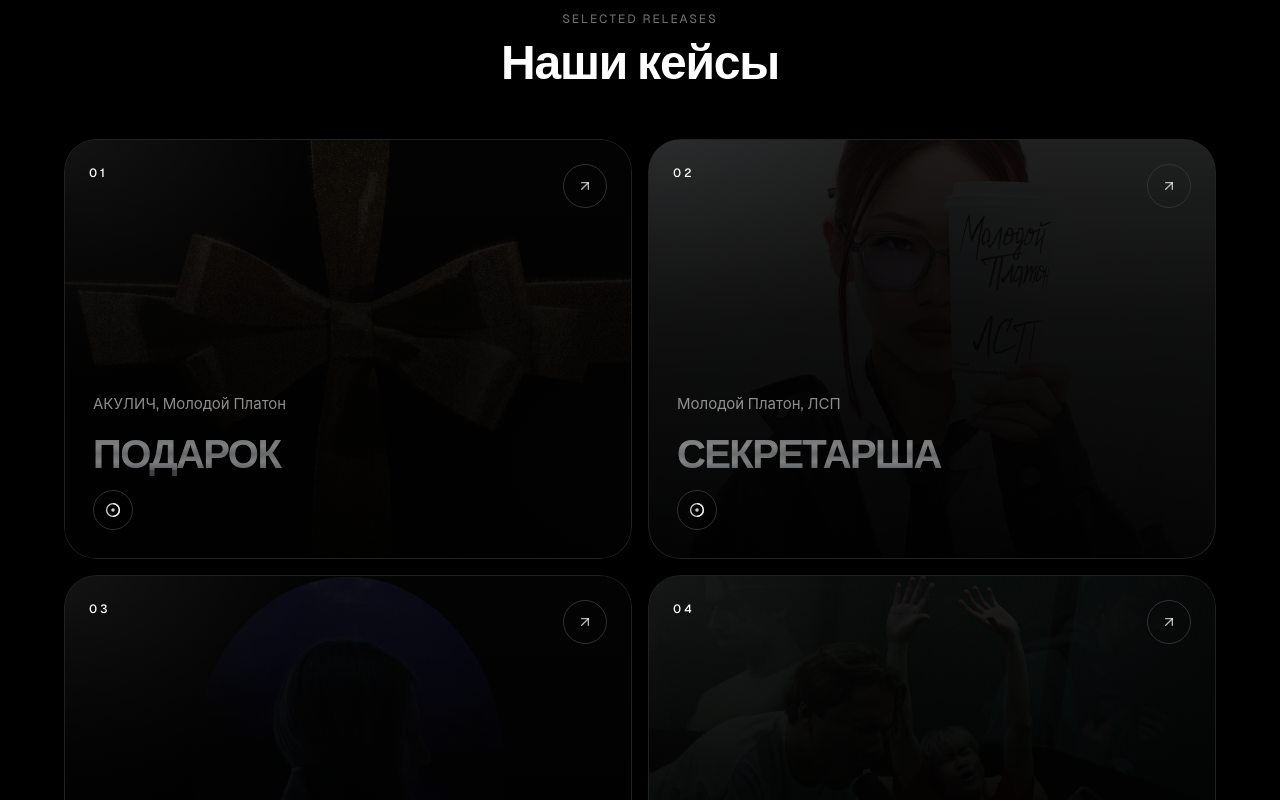
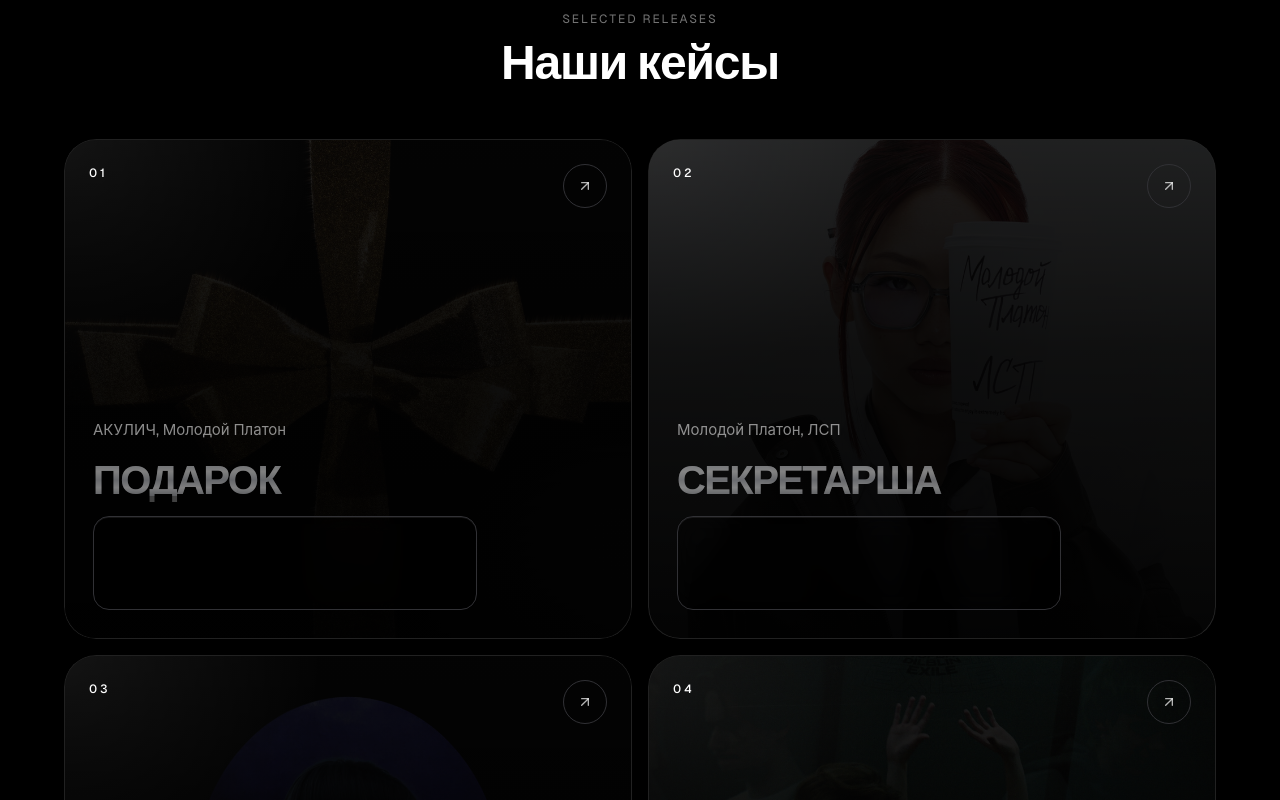
Before and after one commit to YaroslavSigidin/PULSAR, a React (Vite) app: page / in a window 1280 px wide. Shown: the part 3920-4720 px from the top of the page. Built offline with nearby package versions, Linux system fonts and the light colour scheme; no server answers.

Commit message:
Add Yandex players to case cards

```diff
--- a/src/components/sections/CasesSection.tsx
+++ b/src/components/sections/CasesSection.tsx
@@ -91,25 +91,31 @@
   },
 ] as const
 
-function YandexMusicLogo({ className = 'h-4 w-4' }: { className?: string }) {
-  return (
-    <svg viewBox="0 0 24 24" aria-hidden="true" className={className} fill="none">
-      <circle cx="12" cy="12" r="8.5" stroke="currentColor" strokeWidth="1.8" />
-      <path d="M12 3.5a8.5 8.5 0 0 1 0 17" stroke="currentColor" strokeWidth="1.8" />
-      <circle cx="12" cy="12" r="2.35" fill="currentColor" />
-    </svg>
-  )
+function getYandexPlayerUrl(url: string) {
+  const { pathname } = new URL(url)
+  const [, albumId, trackId] = pathname.match(/\/album\/(\d+)(?:\/track\/(\d+))?/) ?? []
+
+  if (albumId && trackId) {
+    return `https://music.yandex.ru/iframe/#track/${trackId}/${albumId}`
+  }
+
+  if (albumId) {
+    return `https://music.yandex.ru/iframe/#album/${albumId}`
+  }
+
+  return url
 }
 
-function StreamingPlatforms() {
-  const iconClasses =
-    'inline-flex h-10 w-10 items-center justify-center rounded-full border border-white/12 bg-black/25 text-white/80 backdrop-blur-sm transition-colors group-hover:text-white'
-
+function TrackPlayer({ track }: { track: CaseTrack }) {
   return (
-    <div className="mt-5 flex items-center">
-      <span className={iconClasses}>
-        <YandexMusicLogo className="h-[18px] w-[18px]" />
-      </span>
+    <div className="mt-5 overflow-hidden rounded-[1rem] border border-white/12 bg-black/35 shadow-[inset_0_1px_0_rgba(255,255,255,0.08)] backdrop-blur-md">
+      <iframe
+        title={`${track.artists} — ${track.title}`}
+        src={getYandexPlayerUrl(track.url)}
+        loading="lazy"
+        className="block h-[92px] w-full grayscale contrast-125 saturate-0"
+        allow="autoplay; clipboard-write; encrypted-media"
+      />
     </div>
   )
 }
@@ -117,12 +123,7 @@
 function CaseCard({ index, track }: { index: number; track: CaseTrack }) {
   return (
     <li>
-      <a
-        href={track.url}
-        target="_blank"
-        rel="noreferrer"
-        className="group relative flex min-h-[420px] h-full flex-col overflow-hidden rounded-[2rem] border border-white/10 bg-white/[0.03] p-6 transition duration-500 hover:-translate-y-1 hover:border-white/24 hover:bg-white/[0.05] md:p-7"
-      >
+      <article className="group relative flex min-h-[500px] h-full flex-col overflow-hidden rounded-[2rem] border border-white/10 bg-white/[0.03] p-6 transition duration-500 hover:-translate-y-1 hover:border-white/24 hover:bg-white/[0.05] md:p-7">
         <div className="pointer-events-none absolute inset-0">
           <img
             src={track.cover}
@@ -133,9 +134,15 @@
           <div className="absolute inset-0 bg-[linear-gradient(180deg,rgba(0,0,0,0.46),rgba(0,0,0,0.74)_42%,rgba(0,0,0,0.94))]" />
         </div>
 
-        <span className="absolute right-6 top-6 z-10 inline-flex h-11 w-11 items-center justify-center rounded-full border border-white/12 text-white/70 transition duration-300 group-hover:border-white/34 group-hover:bg-white group-hover:text-black">
+        <a
+          href={track.url}
+          target="_blank"
+          rel="noreferrer"
+          aria-label={`Открыть ${track.title} в Яндекс Музыке`}
+          className="absolute right-6 top-6 z-10 inline-flex h-11 w-11 items-center justify-center rounded-full border border-white/12 text-white/70 transition duration-300 group-hover:border-white/34 group-hover:bg-white group-hover:text-black"
+        >
           <ArrowUpRight className="h-4 w-4" />
-        </span>
+        </a>
 
         <span className="absolute left-6 top-6 z-10 text-[12px] font-medium tracking-[0.24em] text-white/38">
           {String(index + 1).padStart(2, '0')}
@@ -148,9 +155,9 @@
           <h3 className="artist-name-chrome mt-4 max-w-[20rem] text-[2rem] font-semibold uppercase tracking-[-0.04em] text-white md:text-[2.5rem] md:leading-[0.95]">
             {track.title}
           </h3>
-          <StreamingPlatforms />
+          <TrackPlayer track={track} />
         </div>
-      </a>
+      </article>
     </li>
   )
 }
```
